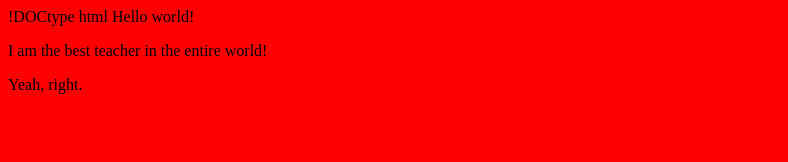
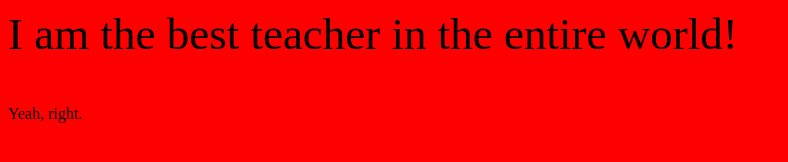
Before and after one commit to Cohrt/Cohrt.github.io, a plain HTML site: page index.html in a window 1280 px wide. Shown: the whole page, without its empty margins (0-788 px from the left). Drawn offline with Linux system fonts and the light colour scheme.

Commit message:
Update index.html

```diff
--- a/index.html
+++ b/index.html
@@ -1,11 +1,9 @@
-!DOCtype html
 <html>
   <head>
     <title>Chris's Page</title>
-    <link rel="Style" type="text/css" href="Style.css">
+    <link rel="stylesheet" type="text/css" href="stylesheet.css">
   </head>
 <body style="background-color:red;">
-Hello world!
   <p class="fancy">I am the best teacher in the entire world!</p>
 <p>Yeah, right.</p>
 </body>
```
